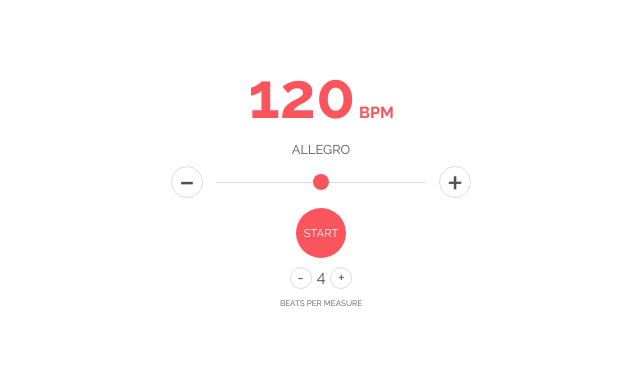
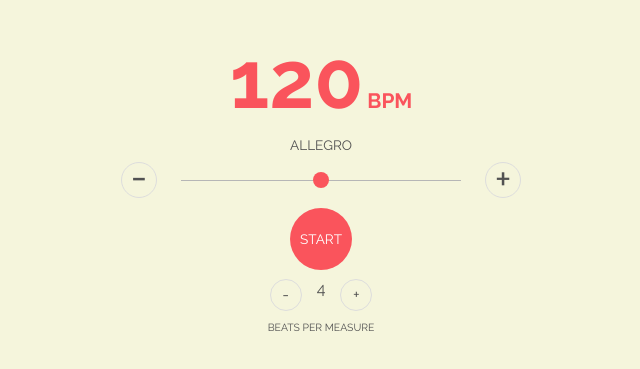
Before and after one commit to franciscoafione/Metronome, a plain HTML site: page index.html in a window 1280 px wide. Shown: the part 217-586 px from the top of the page, without its empty margins (319-959 px from the left). Drawn offline with Linux system fonts and the light colour scheme.

Commit message:
Retoque de estilos, tamaños.

```diff
--- a/style.css
+++ b/style.css
@@ -8,6 +8,8 @@ body {
     font-family: 'Raleway', sans-serif;
     color: #525252;
     user-select: none;
+
+    background-color:beige;
 }
 
 .container {
@@ -20,8 +22,8 @@ body {
 .metronome {
     display: flex;
     flex-direction: column;
-    width: 300px;
-    height: 250px;
+    width: 400px;
+    height: 300px;
     justify-content: space-between;
 }
 
@@ -33,11 +35,15 @@ body {
 }
 
 .bpm-display .tempo {
-    font-size: 4em;
+    font-size: 5em;
+}
+
+.bpm {
+    font-size: 1.3em;
 }
 
 .tempo-text {
-    font-size: .8em;
+    font-size: .85em;
     text-transform: uppercase;
     text-align: center;
 }
@@ -48,8 +54,8 @@ body {
 }
 
 .tempo-settings .adjust-tempo-btn {
-    width: 30px;
-    height: 30px;
+    width: 34px;
+    height: 34px;
     font-size: 40px;
     border-radius: 50%;
     border: 1px solid #ddd;
@@ -98,7 +104,7 @@ input[type=range]::-webkit-slider-thumb {
 input[type=range]::-webkit-slider-runnable-track {
     width: 100%;
     height: 1px;
-    background: #ddd;
+    background: #b6b6b6;
 }
 
 /* Firefox */
@@ -120,14 +126,14 @@ input[type=range]::-moz-range-track {
 
 
 .start-stop {
-    width: 50px;
-    height: 50px;
-    font-size: 0.7em;
+    width: 62px;
+    height: 62px;
+    font-size: 0.85em;
     text-align: center;
     background: #fa545c;
     border-radius: 50%;
     color: white;
-    line-height: 50px;
+    line-height: 62px;
     margin: 0 auto;
     cursor: pointer;
 }
@@ -142,12 +148,12 @@ input[type=range]::-moz-range-track {
 }
 
 .measures .stepper {
-    width: 20px;
-    height: 20px;
+    width: 30px;
+    height: 30px;
     border-radius: 50%;
     border: 1px solid #ddd;
     text-align: center;
-    margin: 0 5px;
+    margin: 0 7px;
     cursor: pointer;
 }
 
@@ -157,12 +163,20 @@ input[type=range]::-moz-range-track {
 }
 
 .measures .add-beats {
-    line-height: 19
-    px;
+    line-height: 29px;
+}
+
+.measures .substract-beats {
+    line-height: 29px;
+}
+
+.measures .measure-count {
+    padding-left: 0.5em;
+    padding-right: 0.5em;
 }
 
 .beats-per-measure-text {
     text-align: center;
-    font-size: 0.5em;
+    font-size: 0.65em;
     text-transform: uppercase;
 }
```
